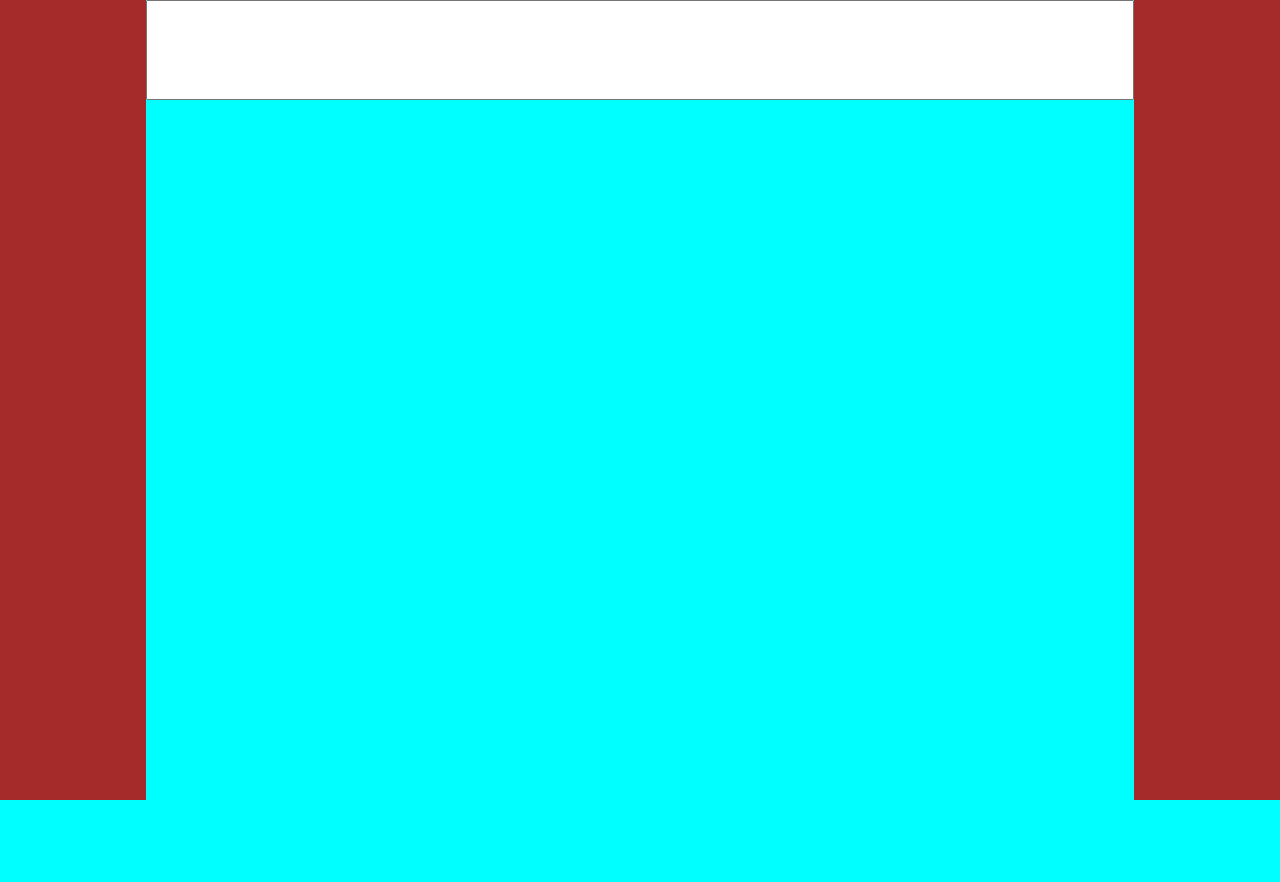
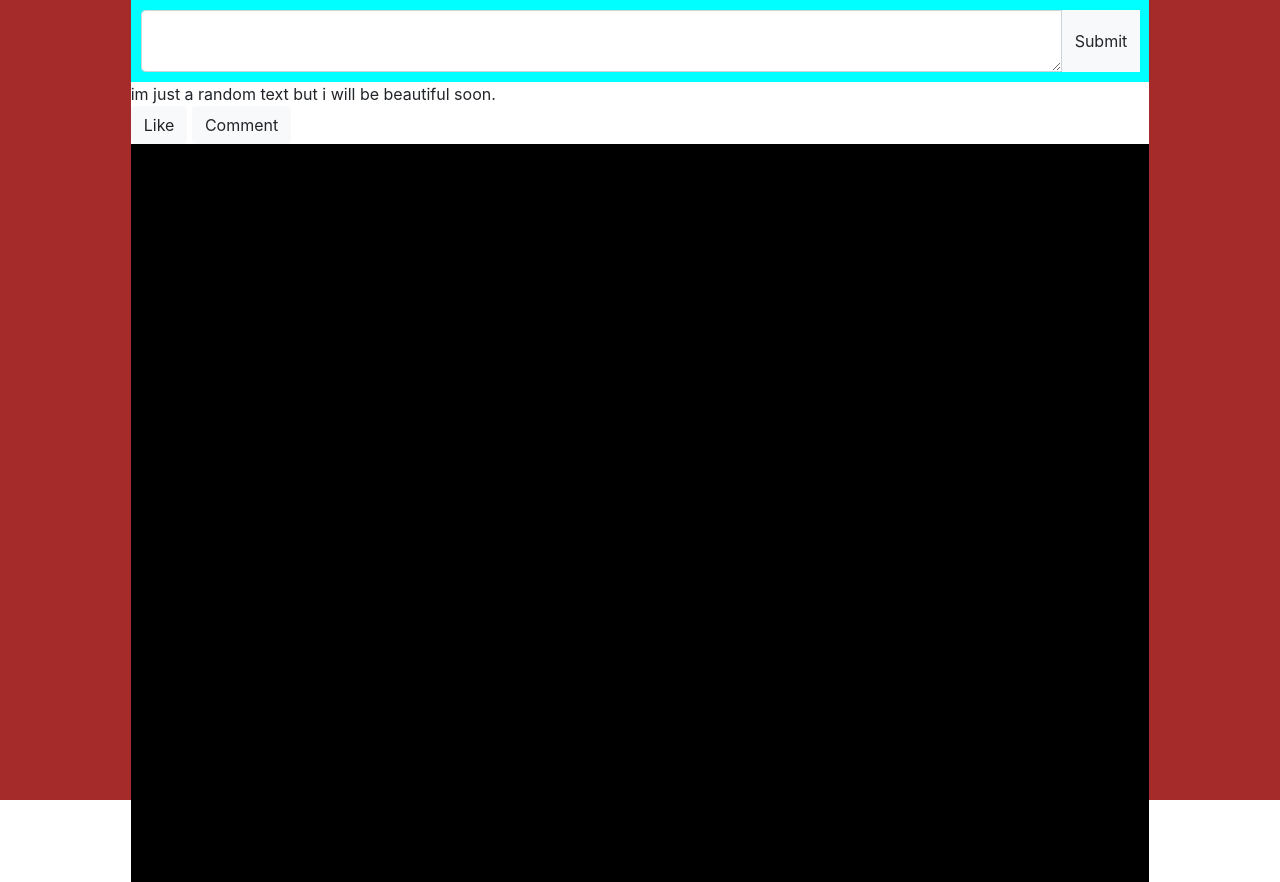
Before and after one commit to Zombclick/websiteStage, a PHP site: page /home.html in a window 1280 px wide. Shown: the part 56-938 px from the top of the page. Before the commit the page ends 856 px from the top, so only its background shows below. Run offline with PHP 8.4, Linux system fonts and the light colour scheme.

Commit message:
Status in the making

```diff
--- a/assets/css/nav-style.css
+++ b/assets/css/nav-style.css
@@ -37,18 +37,8 @@ body{
     display: flex;
 }
 
-.fakewindow > div{
-    border: 3px;
-    border-color: black;
+.fakewindow > .sidewindow{
     flex-grow: 1;
     overflow: auto;
+    background-color: brown;
 }
-
-.fakewindow > .statuswindow{
-    flex-grow: 5;
-    background-color: aqua;
-}
-.fakewindow > .sidewindow{
-    background-color: brown;
-
-}
--- a/assets/css/status-style.css
+++ b/assets/css/status-style.css
@@ -1,4 +1,33 @@
+.status-window{
+    background-color: aqua;
+    flex-grow: 5;
+    border: 3px;
+    border-left: black;
+    border-right: black;
+}
+
+.status-maker{
+  margin: auto;
+  width: 85%;
+  padding: 10px;
+}
+
 .status-input{
-    width: 100%;
+    width: 80%;
     height: 100px;
 }
+
+
+.feed{
+    width: 100%;
+    height: 100%;
+    background-color: black;
+}
+
+.status{
+    background-color: white;
+}
+
+.status-info > div{
+
+}
--- a/home.html
+++ b/home.html
@@ -28,12 +28,36 @@
     <div class="friends-table sidewindow"></div>
 
 
-    <div class="status-table statuswindow">
+    <div class="status-table status-window">
+        <div class="status-maker input-group">
+            <textarea class="form-control" aria-label="With textarea"></textarea>
+            <div class="input-group-prepend">
+                <button class="btn btn-light" id="btn-submit" type="submit">Submit</button>
+            </div>
+    </div>
 
-        <input type="text" class="status-input" id='status-input'>
 
         <div class="feed">
+            <div class="status">
 
+                <span class="status-txt">
+                    im just a random text but i will be beautiful soon.
+                </span>
+
+                <div class="status-info">
+                    <div class="counter-like">
+
+                    </div>
+                    <div class="counter-comments">
+
+                    </div>
+                </div>
+
+                <div class="status-options">
+                    <button class="btn-reactions btn btn-light">Like</button>
+                    <button class="btn-comment btn btn-light">Comment</button>
+                </div>
+            </div>
         </div>
 
     </div>
```
